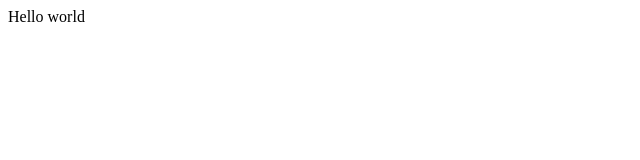
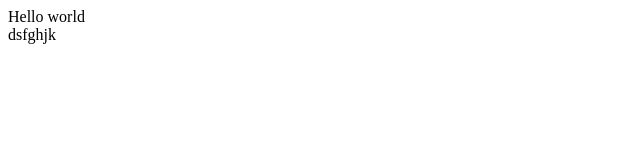
Before and after one commit to Kate-Parker/Level1-Excercises, a plain HTML site: page conflict.html in a window 1280 px wide. Shown: the full height of the page, 0-640 px from the left. Drawn offline with Linux system fonts and the light colour scheme.

Commit message:
new article

```diff
--- a/conflict.html
+++ b/conflict.html
@@ -6,6 +6,6 @@
 </head>
 <body>
     <section>Hello world</section>
-
+    <article>dsfghjk</article>
 </body>
 </html>
```
